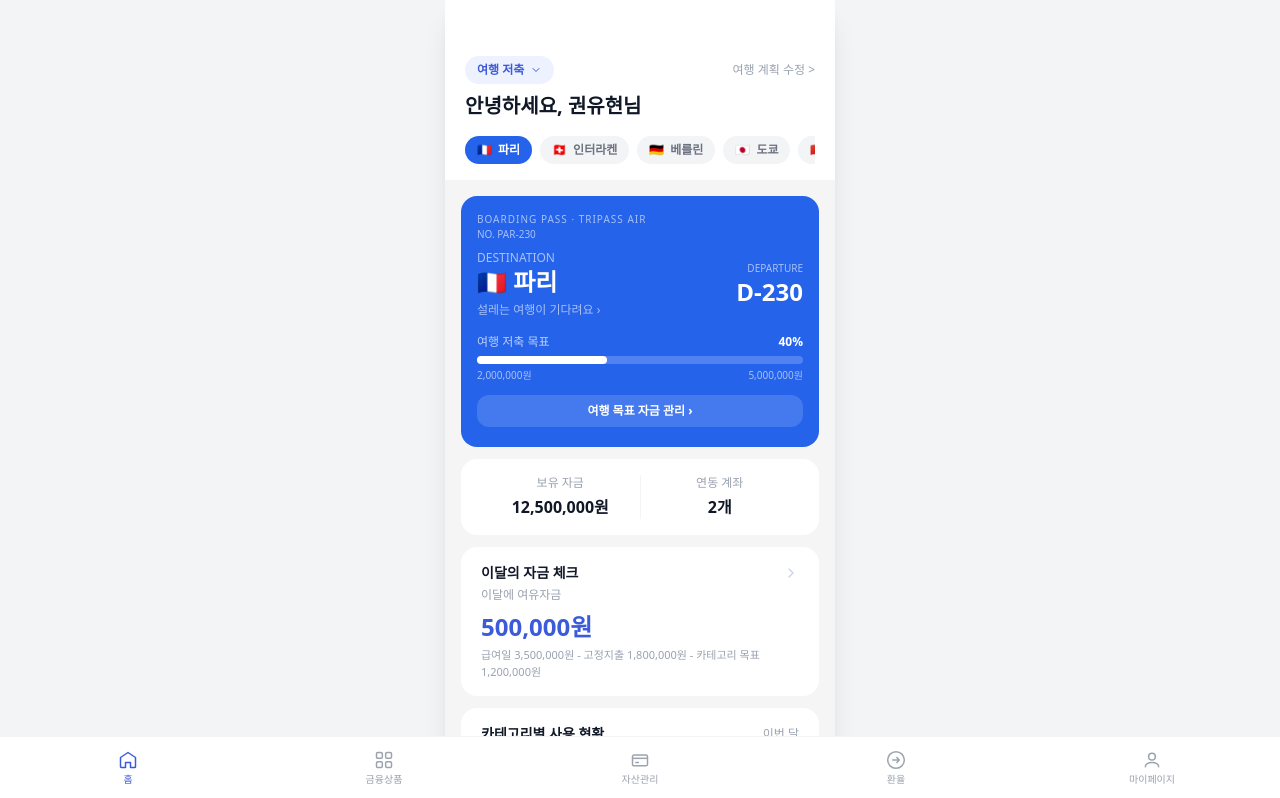
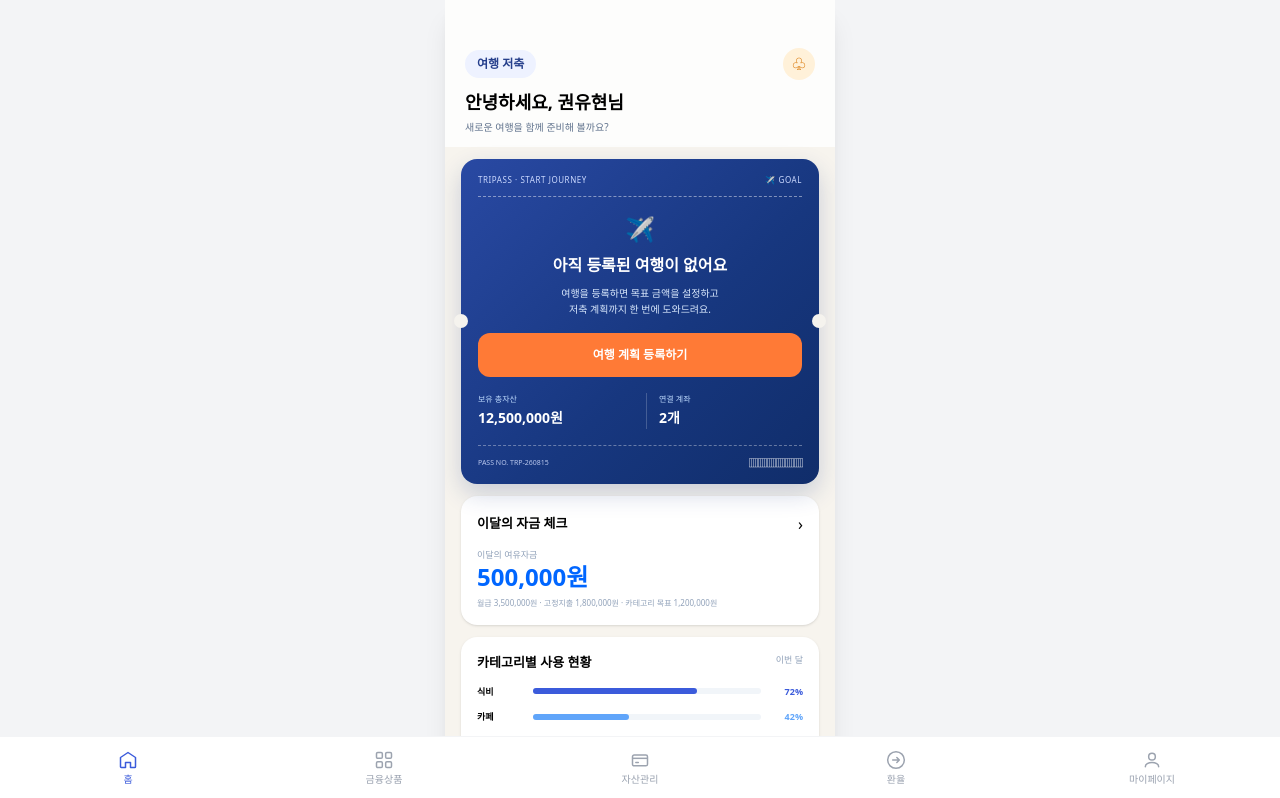
Before and after one commit to youhyun010615/KB7-TRIPass, a Vue app in the folder frontend/: page / in a window 1280 px wide. Shown: the top 798 px of the page. Built offline with nearby package versions, Linux system fonts and the light colour scheme; sample sign-in values are in the browser's storage; the HTML template or start-up script is replaced by a standard one.

Commit message:
feat(home): 여행 미등록 홈 화면 구현 (#22)

```diff
--- a/frontend/src/views/HomeView.vue
+++ b/frontend/src/views/HomeView.vue
@@ -2,10 +2,15 @@
 import { ref, computed } from 'vue'
 import { useAuthStore } from '@/stores/auth'
 import { useTravelModeStore } from '@/stores/travelMode'
+import { useTravelStore } from '@/stores/travel'
+import { useRouter } from 'vue-router'
 import BottomNav from '@/components/common/BottomNav.vue'
+import TravelTicket from '@/components/savings/TravelTicket.vue'
 
 const authStore = useAuthStore()
 const travelModeStore = useTravelModeStore()
+const travelStore = useTravelStore()
+const router = useRouter()
 
 const userName = computed(() => authStore.user?.name ?? '권유현')
 
@@ -106,10 +111,56 @@ function formatCurrency(n) {
 </script>
 
 <template>
-  <div class="min-h-screen pb-20" style="background: #F5F5F5">
+  <div class="min-h-screen pb-20" style="background: #F7F4EE">
+
+    <!-- ══ 여행 미등록 홈 ══════════════════════════════════════ -->
+    <template v-if="travelModeStore.isSavingsMode && !travelStore.hasTravelGoal">
+      <div class="px-5 pt-12 pb-3 bg-white/80">
+        <div class="flex items-center justify-between">
+          <button class="px-3 py-1.5 rounded-full text-xs font-bold" style="background:#eef2ff;color:#263f8c">여행 저축</button>
+          <button class="w-8 h-8 rounded-full text-sm" style="background:#fff1d9;color:#d97706">♧</button>
+        </div>
+        <p class="mt-2 text-lg font-extrabold">안녕하세요, {{ userName }}님</p>
+        <p class="mt-1 text-[10px] text-slate-500">새로운 여행을 함께 준비해 볼까요?</p>
+      </div>
+
+      <div class="px-4 mt-3">
+        <TravelTicket eyebrow="TRIPASS · START JOURNEY">
+          <div class="py-1 text-center">
+            <div class="mb-2 text-2xl">✈</div>
+            <h2 class="text-[16px] font-extrabold">아직 등록된 여행이 없어요</h2>
+            <p class="mt-2 text-[10px] leading-4 text-blue-100">여행을 등록하면 목표 금액을 설정하고<br>저축 계획까지 한 번에 도와드려요.</p>
+            <button class="w-full h-11 mt-4 rounded-xl text-[12px] font-extrabold text-white" style="background:#ff7a36" @click="router.push('/travel/register')">여행 계획 등록하기</button>
+            <div class="grid grid-cols-2 gap-3 mt-4 text-left">
+              <div><span class="block text-[8px] text-blue-200">보유 총자산</span><b class="text-[14px]">12,500,000원</b></div>
+              <div class="border-l border-white/20 pl-3"><span class="block text-[8px] text-blue-200">연결 계좌</span><b class="text-[14px]">2개</b></div>
+            </div>
+          </div>
+        </TravelTicket>
+      </div>
+
+      <section class="mx-4 mt-3 p-4 rounded-2xl bg-white shadow-sm">
+        <button class="w-full flex justify-between items-center" @click="router.push('/savings')"><h2 class="text-[13px] font-extrabold">이달의 자금 체크</h2><span>›</span></button>
+        <p class="mt-3 text-[9px] text-slate-400">이달의 여유자금</p>
+        <p class="text-2xl font-extrabold" style="color:#0066ff">500,000원</p>
+        <p class="mt-1 text-[8px] text-slate-400">월급 3,500,000원 · 고정지출 1,800,000원 · 카테고리 목표 1,200,000원</p>
+      </section>
+
+      <section class="mx-4 mt-3 p-4 rounded-2xl bg-white shadow-sm">
+        <div class="flex justify-between"><h2 class="text-[13px] font-extrabold">카테고리별 사용 현황</h2><span class="text-[9px] text-slate-400">이번 달</span></div>
+        <div v-for="cat in savingsData.categories" :key="cat.name" class="grid grid-cols-[48px_1fr_34px] items-center gap-2 mt-3">
+          <span class="text-[9px] font-semibold">{{ cat.name }}</span><div class="h-1.5 rounded bg-slate-100"><i class="block h-full rounded" :style="`width:${cat.percent}%;background:${cat.color}`" /></div><b class="text-right text-[9px]" :style="`color:${cat.color}`">{{ cat.percent }}%</b>
+        </div>
+      </section>
+
+      <section class="mx-4 mt-3 p-4 rounded-2xl bg-white shadow-sm">
+        <button class="w-full flex justify-between"><h2 class="text-[13px] font-extrabold">다가오는 금융 일정</h2><span>›</span></button>
+        <div v-for="item in savingsData.schedule" :key="item.date" class="grid grid-cols-[38px_1fr_30px] mt-3 text-[9px]"><b style="color:#0066ff">{{ item.date }}</b><span>{{ item.label }}</span><strong :style="item.type==='입금' ? 'color:#16a36a' : 'color:#263f8c'">{{ item.type }}</strong></div>
+      </section>
+    </template>
 
     <!-- ══ 여행 저축 모드 ══════════════════════════════════════ -->
-    <template v-if="travelModeStore.isSavingsMode">
+    <template v-else-if="travelModeStore.isSavingsMode">
 
       <!-- 헤더 -->
       <div class="bg-white px-5 pt-14 pb-3">
```
